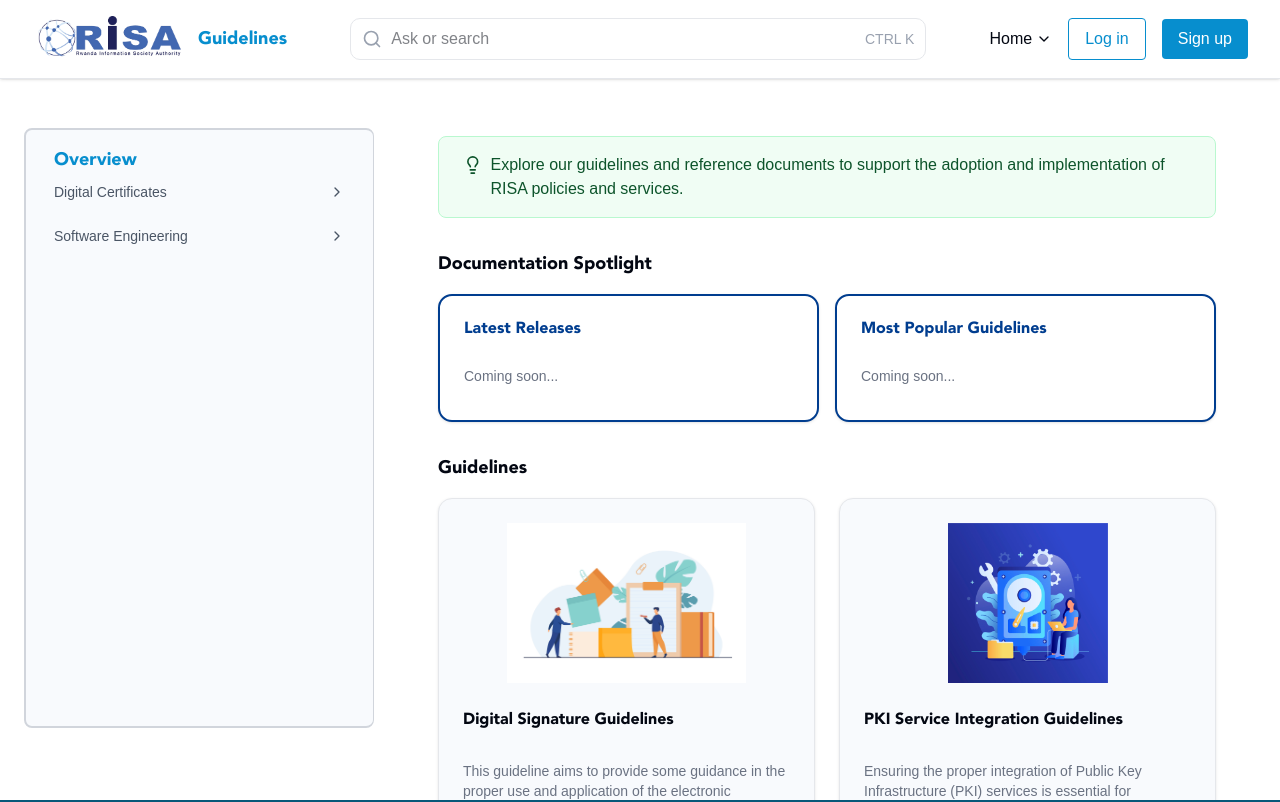
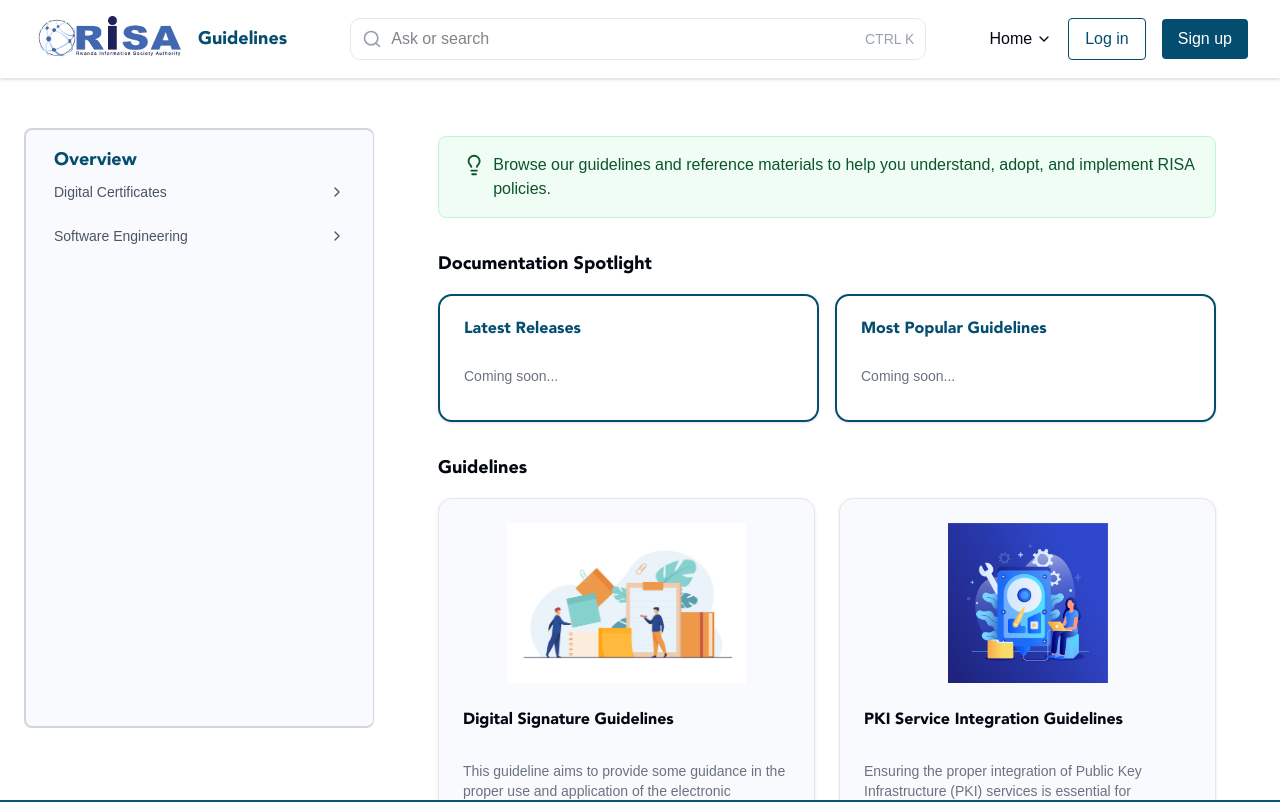
Before and after one commit to higirobruce/documentation-nextjs, a Next.js app: page / in a window 1280 px wide. Shown: the top 802 px of the page. Built offline with nearby package versions, Linux system fonts and the light colour scheme; a web font is replaced by a local one.

Commit message:
more fixes

```diff
--- a/content/Software Engineering/Software Technical Documentation.md
+++ b/content/Software Engineering/Software Technical Documentation.md
@@ -72,7 +72,7 @@ Support reports summarize these issues for effectiveness review.
 
 Product documentation describes the software product to be developed and is aimed at different audiences namely: analysts, developers, testers, users, business and maintenance teams. The main product documentation that should be produced in a project are detailed below.
 
-### 1. Software Requirements Document (Mandatory)
+### Software Requirements Document (Mandatory)
 
 A software requirements document provides information about the required system functionality based on the needs of the stakeholders. Requirements are statements of what should be done. They include business requirements stating the high level business needs to support the project along with the features and functions defining the features and functions to support the business needs. Non-functional requirements defining the features non- product requirements such as usability, performance and security.
 
--- a/src/app/components/navbar.tsx
+++ b/src/app/components/navbar.tsx
@@ -13,7 +13,7 @@ export const Navbar = () => {
       {/* Logo & Title */}
       <div className="flex items-center space-x-4">
         <Image src="/guidelines/risa_logo.png" alt="RISA Logo" width={150} height={150} />
-        <Link href="/" className="text-[#078ECE] font-semibold text-lg hover:text-[#003D8F] transition-colors duration-200">
+        <Link href="/" className="text-[#054D6F] font-semibold text-lg hover:text-[#054D6F]/80 transition-colors duration-200">
           Guidelines
         </Link>
       </div>
@@ -26,6 +26,7 @@ export const Navbar = () => {
           </span>
           <input
             type="text"
+            disabled
             placeholder="Ask or search"
             className="w-full border rounded-lg pl-10 pr-16 py-2 focus:outline-none focus:ring-2 focus:ring-blue-500"
           />
@@ -59,10 +60,10 @@ export const Navbar = () => {
         </div>
 
         {/* Auth Buttons */}
-        <button className="px-4 py-2 border border-[#078ECE] text-[#078ECE] bg-white rounded hover:bg-blue-50">
+        <button className="px-4 py-2 border border-[#054D6F] text-[#054D6F] hover:cursor-pointer  bg-white rounded hover:bg-blue-50">
           Log in
         </button>
-        <button className="px-4 py-2 bg-[#078ECE] text-white rounded hover:bg-blue-900">
+        <button className="px-4 py-2 bg-[#054D6F] text-white hover:cursor-pointer rounded hover:bg-[#054D6F]/90">
           Sign up
         </button>
       </div>
--- a/src/app/components/sidebar.tsx
+++ b/src/app/components/sidebar.tsx
@@ -92,7 +92,7 @@ export function Sidebar() {
   return (
     <aside className="w-[350px] h-[calc(100vh-200px)] border-r p-4 mt-32 ml-6 bg-[#F8FAFD] border-gray-300 border-2 rounded-md transition-all duration-300 ease-in-out">
       <nav className="space-y-2 top-6 sticky">
-        <Link href="/" className="text-[#078ECE] text-lg font-semibold px-3 py-2" >Overview</Link>
+        <Link href="/" className="text-[#054D6F] text-lg font-semibold px-3 py-2" >Overview</Link>
         {/* <h2 className="text-[#078ECE] text-lg font-semibold px-3 py-2">Overview</h2> */}
         {navItems.map((item) => (
           <NavItem key={item.name} item={item} parentPath="/guidelines" currentPath={pathname} openItems={openItems} setOpenItems={setOpenItems} />
--- a/src/app/components/spotlight-card.tsx
+++ b/src/app/components/spotlight-card.tsx
@@ -2,9 +2,9 @@ import { Card, CardContent, CardHeader, CardTitle } from "@/components/ui/card";
 
 export function SpotlightCard({ title }: { title: string }) {
   return (
-    <Card className="h-32 border-[#003D8F] border-2">
+    <Card className="h-32 border-[#054D6F] border-2">
       <CardHeader>
-        <CardTitle className="text-[#003D8F]">{title}</CardTitle>
+        <CardTitle className="text-[#054D6F]">{title}</CardTitle>
       </CardHeader>
       <CardContent className="text-sm text-muted-foreground">
         Coming soon...
--- a/src/app/page.tsx
+++ b/src/app/page.tsx
@@ -10,7 +10,7 @@ export default function Home() {
       <div className="flex flex-1">
         <main className="flex-1 p-8 mt-18 space-y-8">
           <div className="rounded-md bg-green-50 p-4 text-green-900 border border-green-200 flex">
-            <Lightbulb className="text-green mx-2"/> Explore our guidelines and reference documents to support the adoption and implementation of RISA policies and services.
+            <Lightbulb className="text-green mx-2" /> Browse our guidelines and reference materials to help you understand, adopt, and implement RISA policies.
           </div>
           <section id="spotlight">
             <h2 className="mb-4 text-lg font-semibold">Documentation Spotlight</h2>
--- a/src/components/table-of-contents.tsx
+++ b/src/components/table-of-contents.tsx
@@ -88,7 +88,7 @@ export function TableOfContents({ headings }: TableOfContentsProps) {
               block w-full text-left p-2 transition-all duration-150 border-transparen rounded-sm
               ${getLevelClass(heading.level)}
               ${activeId === heading.id
-                ? " bg-blue-50/50 text-blue-700"
+                ? " bg-blue-100 text-blue-700"
                 : "hover:text-gray-900 hover:bg-gray-50/50 hover:cursor-pointer"
               }
             `}
@@ -102,7 +102,7 @@ export function TableOfContents({ headings }: TableOfContentsProps) {
 
       {/* Progress indicator */}
       <div className="mt-6 pt-4 border-t border-gray-100">
-        <div className="text-xs text-gray-400 uppercase tracking-wide font-medium">
+        <div className="text-xs text-gray-400 tracking-wide font-medium">
           {activeId && headings.find(h => h.id === activeId)
             ? `Reading: ${headings.find(h => h.id === activeId)?.text?.slice(0, 25)}${(headings.find(h => h.id === activeId)?.text?.length || 0) > 25 ? '...' : ''}`
             : 'Scroll to navigate'
```
Also changed, not shown: content/Digital Certificates/Digital Signature.md (renamed from content/Digital Certificates/signature.md).
